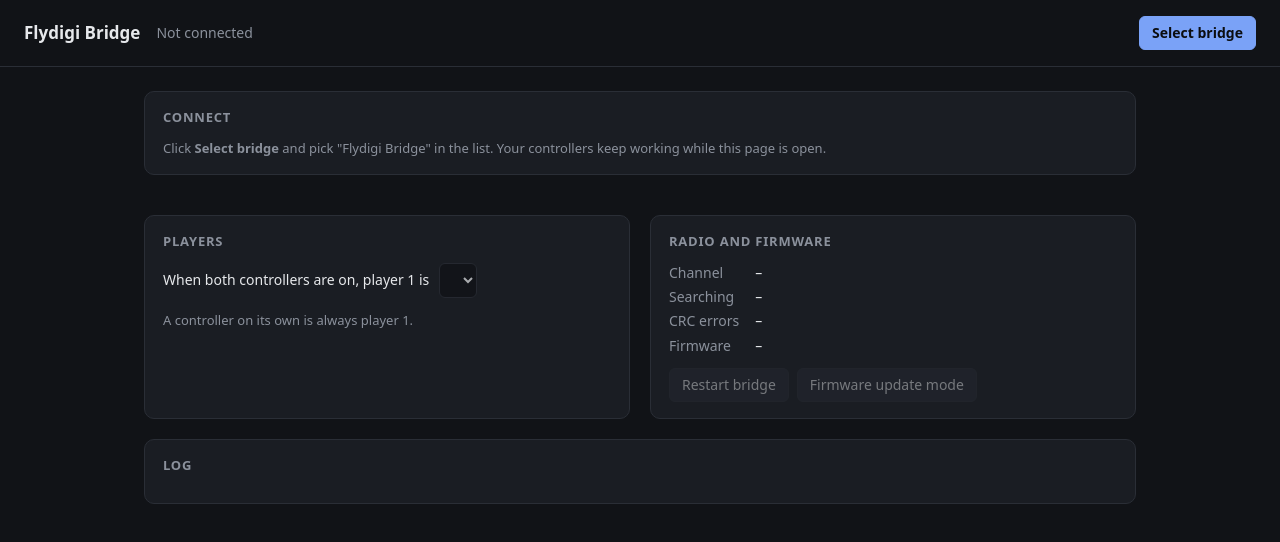
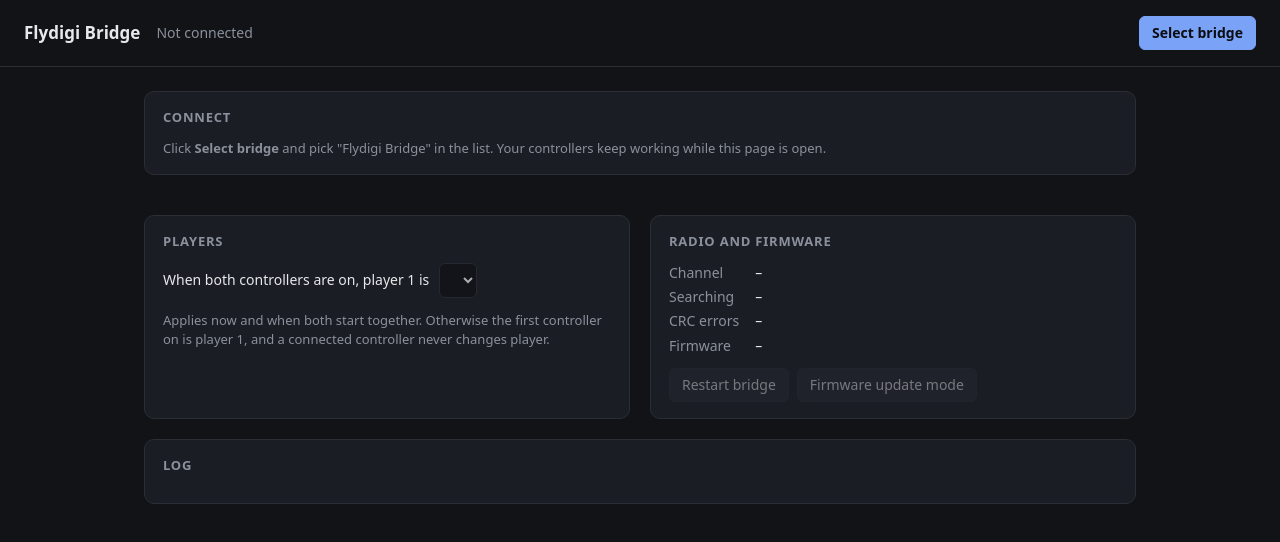
Before and after one commit to seanuleh/flydigi-bridge, a plain HTML site: page web/index.html in a window 1280 px wide. Drawn offline with Linux system fonts and the light colour scheme.

Commit message:
Sticky players; finer watchdog stages in USB sending (0.2.2)
A connected controller keeps its Xbox interface: the first one on is
player 1 and nobody moves when the other joins or leaves (Red used to
jump 1->2 when Blue arrived, a disconnect to Windows). cfg.order still
breaks ties and applies in full on 'order'. The watchdog caught a real
hang in loop stage 6 (USB reports); split it into stages 10-14.
Couch results with both controllers after the antenna mod.

Co-Authored-By: Claude Opus 5.5 <noreply@anthropic.com>

```diff
--- a/web/index.html
+++ b/web/index.html
@@ -91,7 +91,7 @@
         <span>When both controllers are on, player 1 is</span>
         <select id="p1Select" disabled></select>
       </div>
-      <p class="hint">A controller on its own is always player 1.</p>
+      <p class="hint">Applies now and when both start together. Otherwise the first controller on is player 1, and a connected controller never changes player.</p>
     </div>
     <div class="panel">
       <h2>Radio and firmware</h2>
```
Also changed, not shown: 3 other files.
